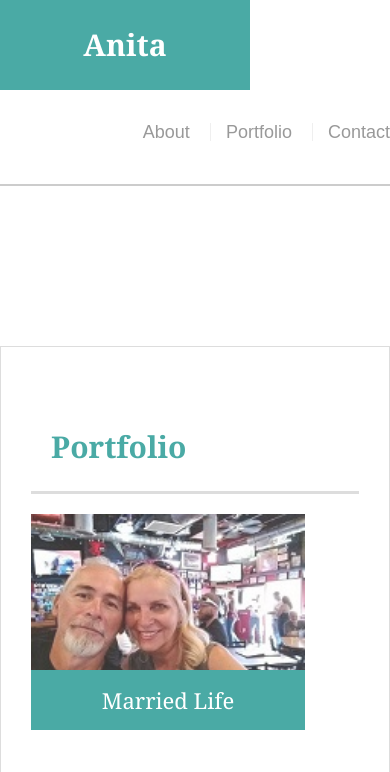
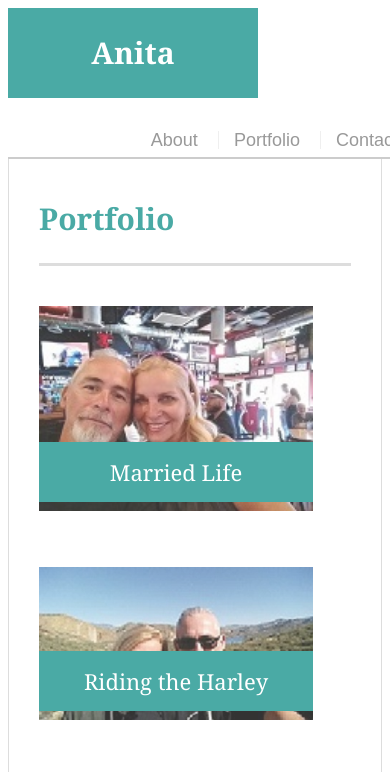
Before and after one commit to AnitaMcFarland/Responsive-Portfolio, a plain HTML site: page portfolio.html in a window 390 px wide. Shown: the top 772 px of the page. Drawn offline with Linux system fonts and the light colour scheme.

Commit message:
git commit-m"update style"

```diff
--- a/Assets/CSS/style.css
+++ b/Assets/CSS/style.css
@@ -53,7 +53,7 @@ h3 {
 /* header */
 
 #masthead {
-  position: static;
+  position: fixed;
   z-index: 99;
   width: 100%;
   margin: 0 0 30px;
@@ -150,13 +150,13 @@ h3, h2 {
 
 .work img {
   width: 100%;
-  border: 20px;
+  border: 0 none;
   opacity: 0.8;
 }
 
 .work h3 {
   position: absolute;
-  bottom: 0;
+  bottom: 20px;
   width: 100%;
   padding: 15px;
   margin-bottom: 0;
@@ -214,19 +214,15 @@ input[type=submit] {
   cursor: pointer;
   background: #4aaaa5;
   border: 0 none;
-}
-@media screen and (max-width:640px) {
+  @media screen and (max-width: 980px) {
     body {
-        margin:0px;
+      background-color: #333;
     }
-     header {
-         position: static;
-         padding-bottom:35px;
-     }
-     h1 {
-         width:100%;
-         margin-bottom:0px;
-         margin-left:0px;
-         float:left;
-         height:50%;
-         padding:20px 20px 20px 20px;
+    @media screen and (max-width: 768px) {
+      body {
+        background-color: #333;
+      }
+      @media screen and (max-width: 640px) {
+        body {
+          background-color: #333;
+        }
```
